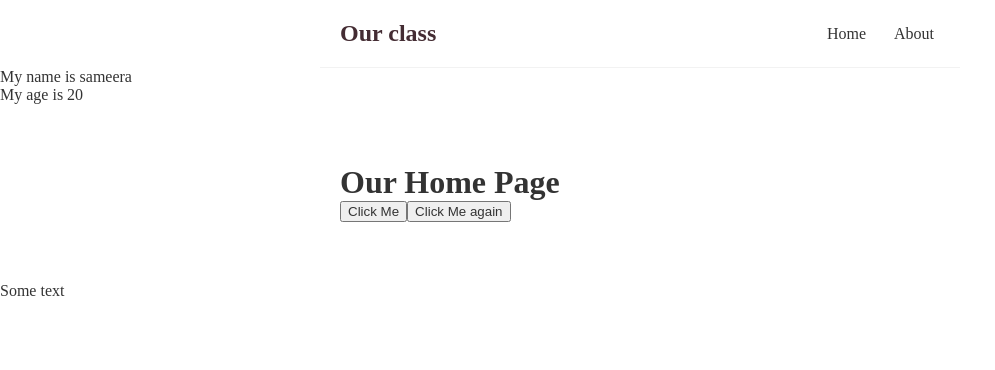
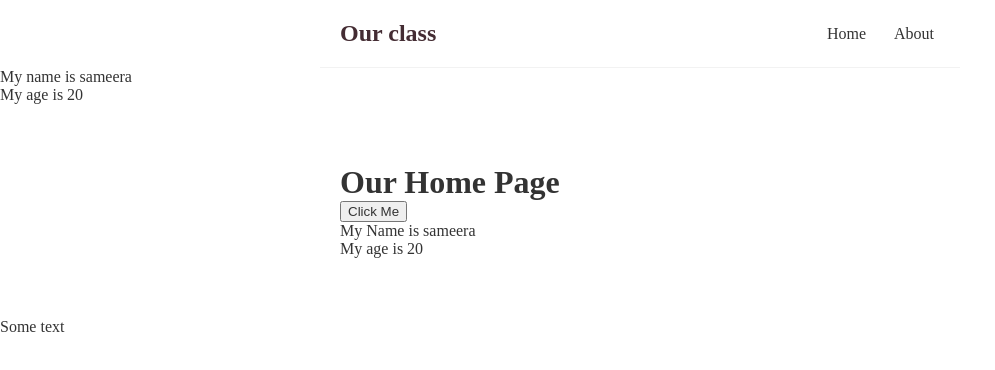
Before and after one commit to sameera474/vite-project, a React (Vite) app: page / in a window 1280 px wide. Shown: the top 370 px of the page, without its empty margins (0-995 px from the left). Built offline with nearby package versions, Linux system fonts and the light colour scheme.

Commit message:
last exersice

```diff
--- a/src/components/Home.jsx
+++ b/src/components/Home.jsx
@@ -1,25 +1,36 @@
 import React from "react";
+import { useState } from "react";
 
 export const Home = () => {
+  const [name, setName] = useState("sameera");
+
+  const [age, setage] = useState(20);
+
   const handleClick = () => {
-    console.log("you click");
+    setName("Wagaarachchige");
+    setage(30);
+    console.log(name);
   };
 
-  const handleClickAgain = (name, e) => {
-    console.log("My name is " + name);
-    console.log(e.target);
-  };
+  // const handleClickAgain = (name, e) => {
+  //   console.log("My name is " + name);
+  //   console.log(e.target);
+  // };
+
   return (
     <div className="home">
       <h1>Our Home Page</h1>
       <button onClick={handleClick}>Click Me</button>
-      <button
-        onClick={(e) => {
-          handleClickAgain("Sameera", e);
+      {/* <button
+        onClick={(event) => {
+          event.preventDefault();
+          handleClickAgain("Sameera", event);
         }}
       >
         Click Me again
-      </button>
+      </button> */}
+      <p>My Name is {name}</p>
+      <p>My age is {age}</p>
     </div>
   );
 };
```
